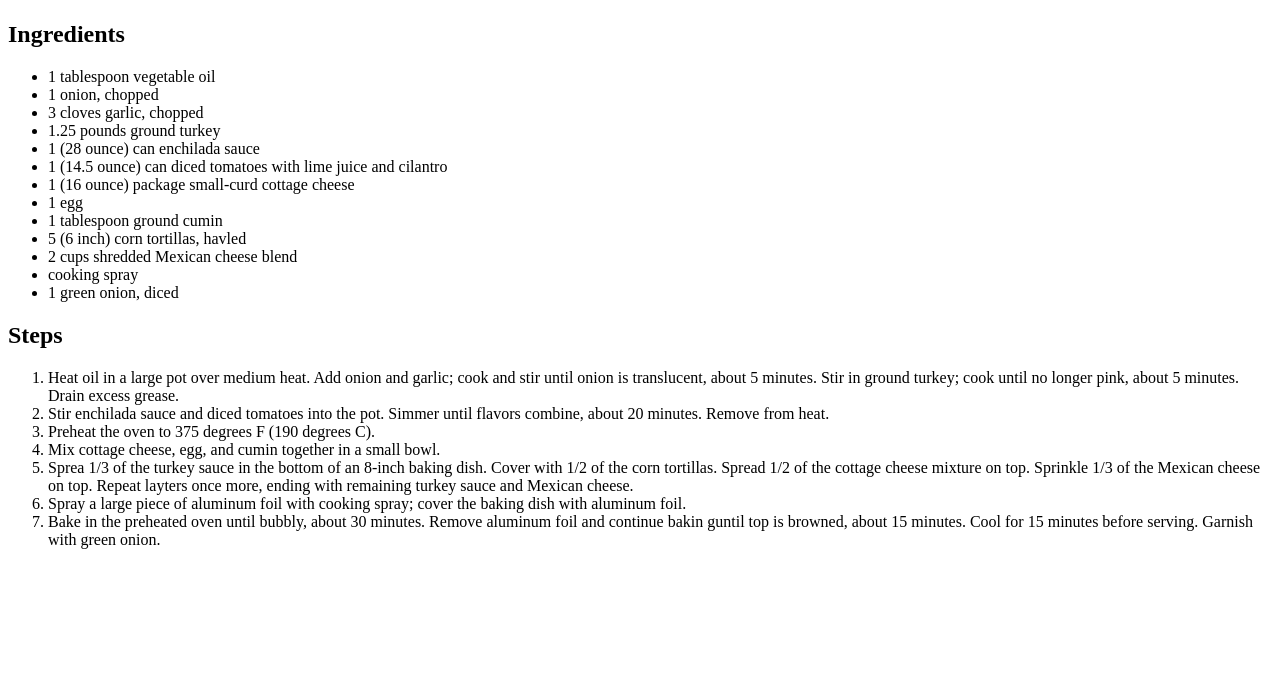
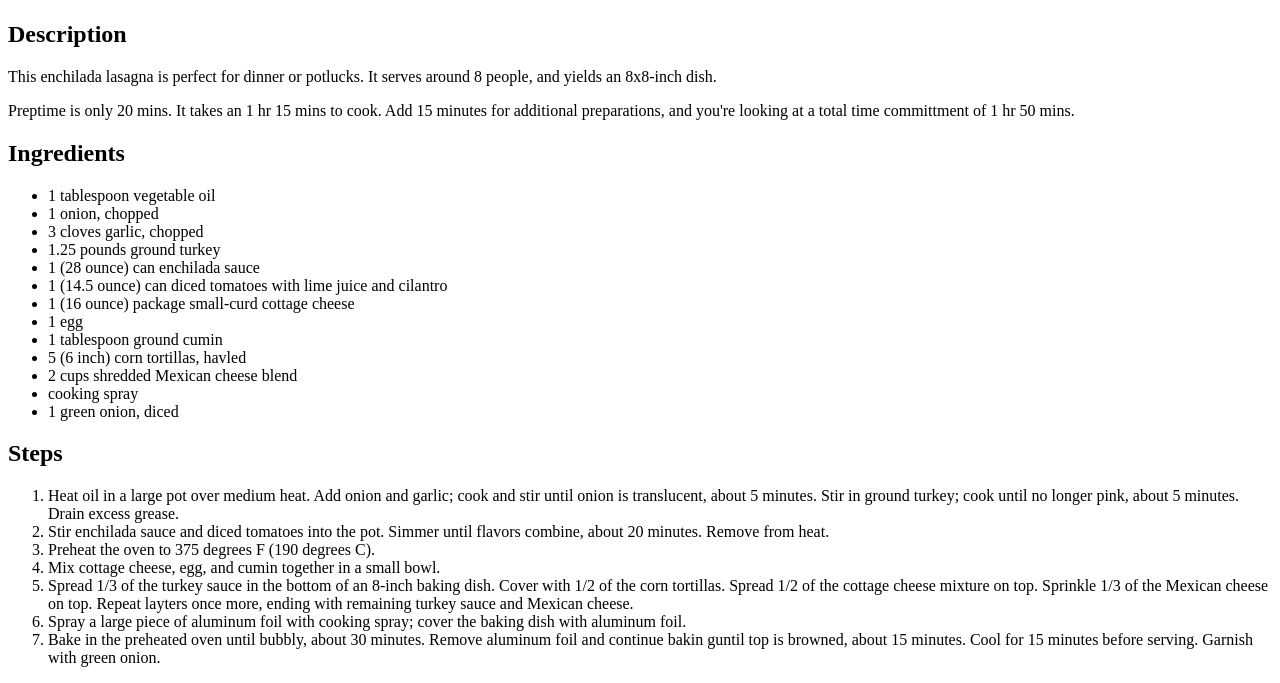
Before and after one commit to cdc-001/odin-recipes, a plain HTML site: page recipes/lasagna.html in a window 1280 px wide. Shown: the part 383-1066 px from the top of the page. Before the commit the page ends 948 px from the top, so only its background shows below. Drawn offline with Linux system fonts and the light colour scheme.

Commit message:
Add brief description of dish

```diff
--- a/recipes/lasagna.html
+++ b/recipes/lasagna.html
@@ -12,6 +12,10 @@
 
         <img src="https://imagesvc.meredithcorp.io/v3/mm/image?url=https%3A%2F%2Fimages.media-allrecipes.com%2Fuserphotos%2F7284734.jpg&w=595&h=595&c=sc&poi=face&q=60&orient=true" alt="Enchilada Lasagna">
 
+        <h2>Description</h2>
+        <p>This enchilada lasagna is perfect for dinner or potlucks. It serves around 8 people, and yields an 8x8-inch dish.</p>
+
+        <p>Preptime is only 20 mins.  It takes an 1 hr 15 mins to cook. Add 15 minutes for additional preparations, and you're looking at a total time committment of 1 hr 50 mins.</p>
 
         <h2>Ingredients</h2>
         <ul>
@@ -36,7 +40,7 @@
             <li>Stir enchilada sauce and diced tomatoes into the pot. Simmer until flavors combine, about 20 minutes. Remove from heat.</li>
             <li>Preheat the oven to 375 degrees F (190 degrees C).</li>
             <li>Mix cottage cheese, egg, and cumin together in a small bowl.</li>
-            <li>Sprea 1/3 of the turkey sauce in the bottom of an 8-inch baking dish. Cover with 1/2 of the corn tortillas. Spread 1/2 of the cottage cheese mixture on top. Sprinkle 1/3 of the Mexican cheese on top. Repeat layters once more, ending with remaining turkey sauce and Mexican cheese.</li>
+            <li>Spread 1/3 of the turkey sauce in the bottom of an 8-inch baking dish. Cover with 1/2 of the corn tortillas. Spread 1/2 of the cottage cheese mixture on top. Sprinkle 1/3 of the Mexican cheese on top. Repeat layters once more, ending with remaining turkey sauce and Mexican cheese.</li>
             <li>Spray a large piece of aluminum foil with cooking spray; cover the baking dish with aluminum foil.</li>
             <li>Bake in the preheated  oven until bubbly, about 30 minutes. Remove aluminum foil and continue bakin guntil top is browned, about 15 minutes. Cool for 15 minutes before serving. Garnish with green onion.</li>
         </ol>
```
